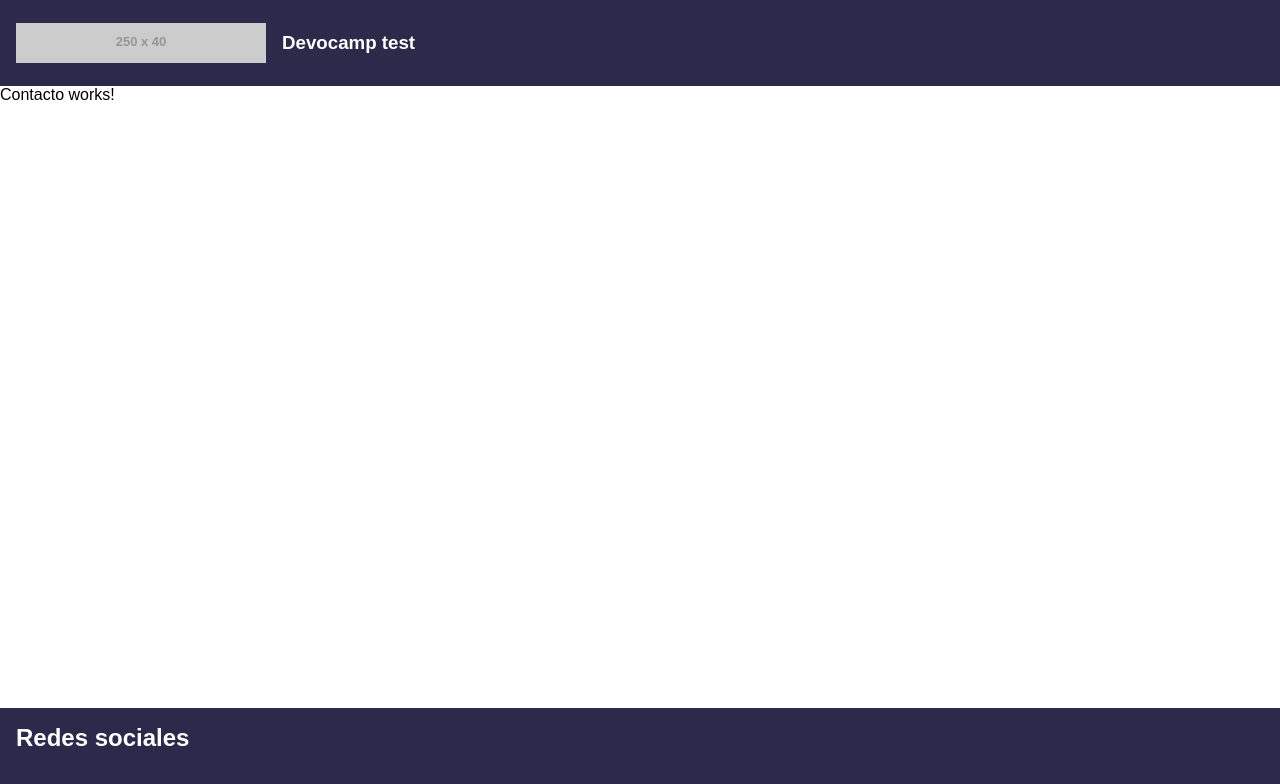
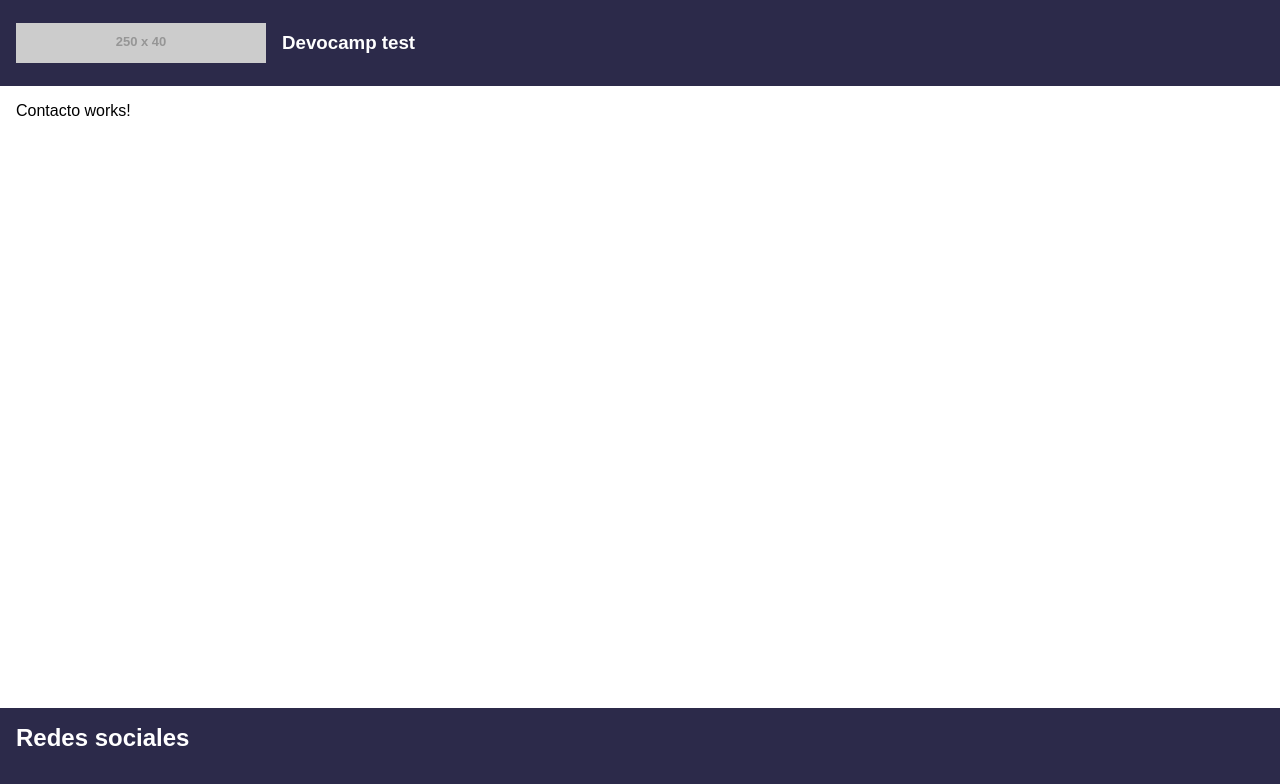
Before and after one commit to Jorgemacias-12/devocamp-intern-test, a Next.js app: page /contact in a window 1280 px wide. Shown: the top 784 px of the page. Built offline with nearby package versions, Linux system fonts and the light colour scheme.

Commit message:
Add: styles for main element in layout

```diff
--- a/src/styles/Layout/Layout.module.css
+++ b/src/styles/Layout/Layout.module.css
@@ -4,3 +4,7 @@
   display: grid;
   grid-template-rows: auto 1fr auto;
 }
+
+.main {
+  padding: 1rem;
+}
```
